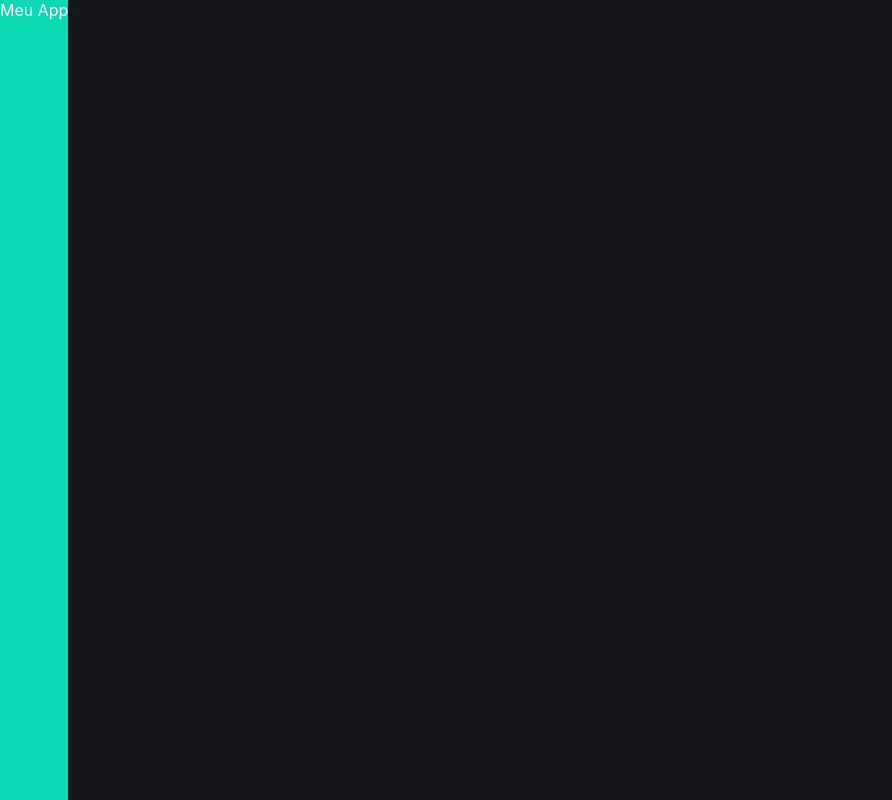
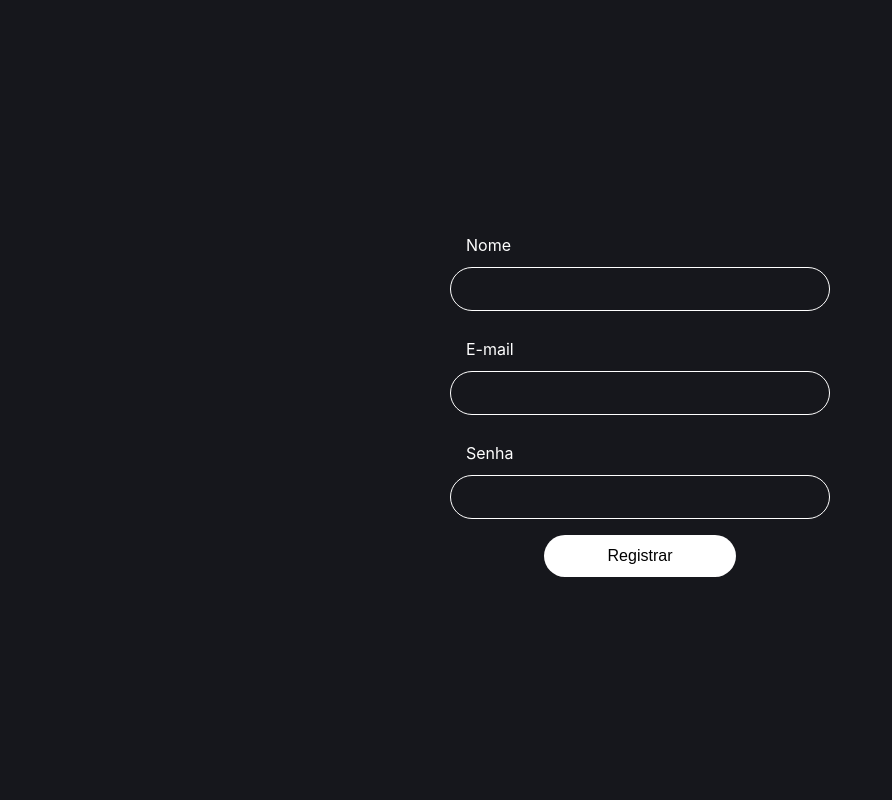
Before and after one commit to thiagordepaiva/codar.me-web, a React (Create React App) app: page / in a window 1280 px wide. Shown: the whole page, without its empty margins (0-892 px from the left). Built offline with nearby package versions, Linux system fonts and the light colour scheme.

Commit message:
feat: form basic pagina signup

```diff
--- a/src/index.css
+++ /dev/null
@@ -1,13 +0,0 @@
-body {
-  margin: 0;
-  font-family: -apple-system, BlinkMacSystemFont, "Segoe UI", "Roboto", "Oxygen",
-    "Ubuntu", "Cantarell", "Fira Sans", "Droid Sans", "Helvetica Neue",
-    sans-serif;
-  -webkit-font-smoothing: antialiased;
-  -moz-osx-font-smoothing: grayscale;
-}
-
-code {
-  font-family: source-code-pro, Menlo, Monaco, Consolas, "Courier New",
-    monospace;
-}
--- a/src/index.js
+++ b/src/index.js
@@ -2,7 +2,6 @@ import * as React from "react";
 import ReactDOM from "react-dom/client";
 
 import reportWebVitals from "./reportWebVitals";
-import "./index.css";
 import { App } from "./pages";
 
 const root = ReactDOM.createRoot(document.getElementById("root"));
--- /dev/null
+++ b/src/pages/Signup/index.js
@@ -0,0 +1,18 @@
+import * as React from "react";
+
+import { Box, Button, Field } from "~/components";
+
+export const Signup = () => {
+  return (
+    <Box flex={1} flexBox="column" center>
+      <Box style={{ width: 380 }}>
+        <Field type="text" name="nome" label="Nome" mb={3} />
+        <Field type="email" name="email" label="E-mail" mb={3} />
+        <Field type="password" name="password" label="Senha" mb={3} />
+        <Box flexBox center>
+          <Button>Registrar</Button>
+        </Box>
+      </Box>
+    </Box>
+  );
+};
--- a/src/pages/index.js
+++ b/src/pages/index.js
@@ -1,18 +1,12 @@
 import * as React from "react";
-import styled from "styled-components";
 
-import { Theme } from "./../components/Theme";
+import { Theme } from "~/components";
+import { Signup } from "./Signup";
 
-function getColor(props) {
-  return props.theme.colors.green;
-}
-
-const Button = styled.a`
-  background: ${getColor};
-`;
-
-export const App = () => (
-  <Theme>
-    <Button>Meu App</Button>
-  </Theme>
-);
+export const App = () => {
+  return (
+    <Theme>
+      <Signup />
+    </Theme>
+  );
+};
```
